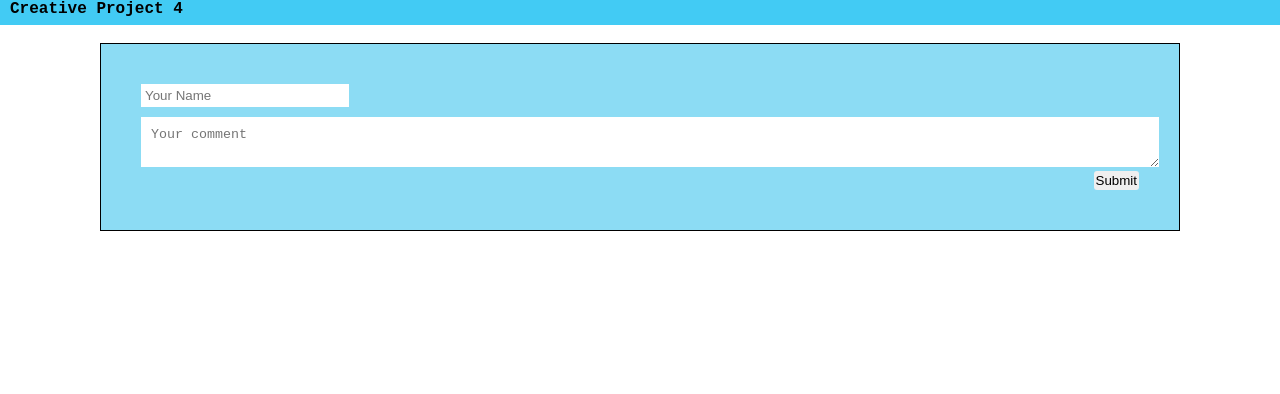
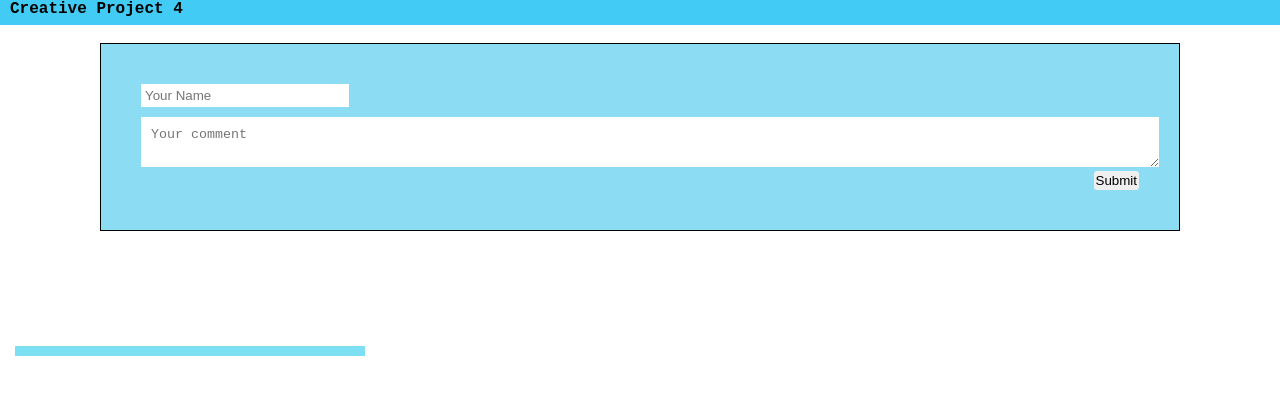
Before and after one commit to JustinKinsella/cs260creative4, a plain HTML site: page public/index.html in a window 1280 px wide. Drawn offline with Linux system fonts and the light colour scheme.

Commit message:
Added boxes for each element and styled them

```diff
--- a/public/index.html
+++ b/public/index.html
@@ -18,7 +18,17 @@
       <br>
       <textarea class="commentText" placeholder="Your comment" id="commentInput"></textarea>
       <button id="submitButton" >Submit</button>
+    </div>
 
+    <div v-for="">
+        <div class="item">
+            <div class="itemBox">
+               <!--This is where you put your comments info
+              #flex styling may need to be changed to give the right
+              #look and feel for a comments/grading section-->
+            </div>
+        </div>
     </div>
+
   </body>
 </html>
--- a/public/style.css
+++ b/public/style.css
@@ -58,3 +58,28 @@
     background: #42cbf4;
 
 }
+
+.container {
+    display: flex;
+    flex-direction: row;
+    flex-wrap: wrap;
+    justify-content: space-evenly;
+    align-items: baseline;
+    width: 100%;
+
+
+}
+
+.item {
+    flex-grow: 1;
+    padding: 15px;
+    max-width: 350px;
+    font-weight: bold;
+}
+
+.itemBox {
+    background-color: rgba(38, 204, 233, 0.6);
+    border-style: solid;
+    border: 2px #464646;
+    padding-bottom: 10px;
+}
```
Also changed, not shown: 1 other file.
